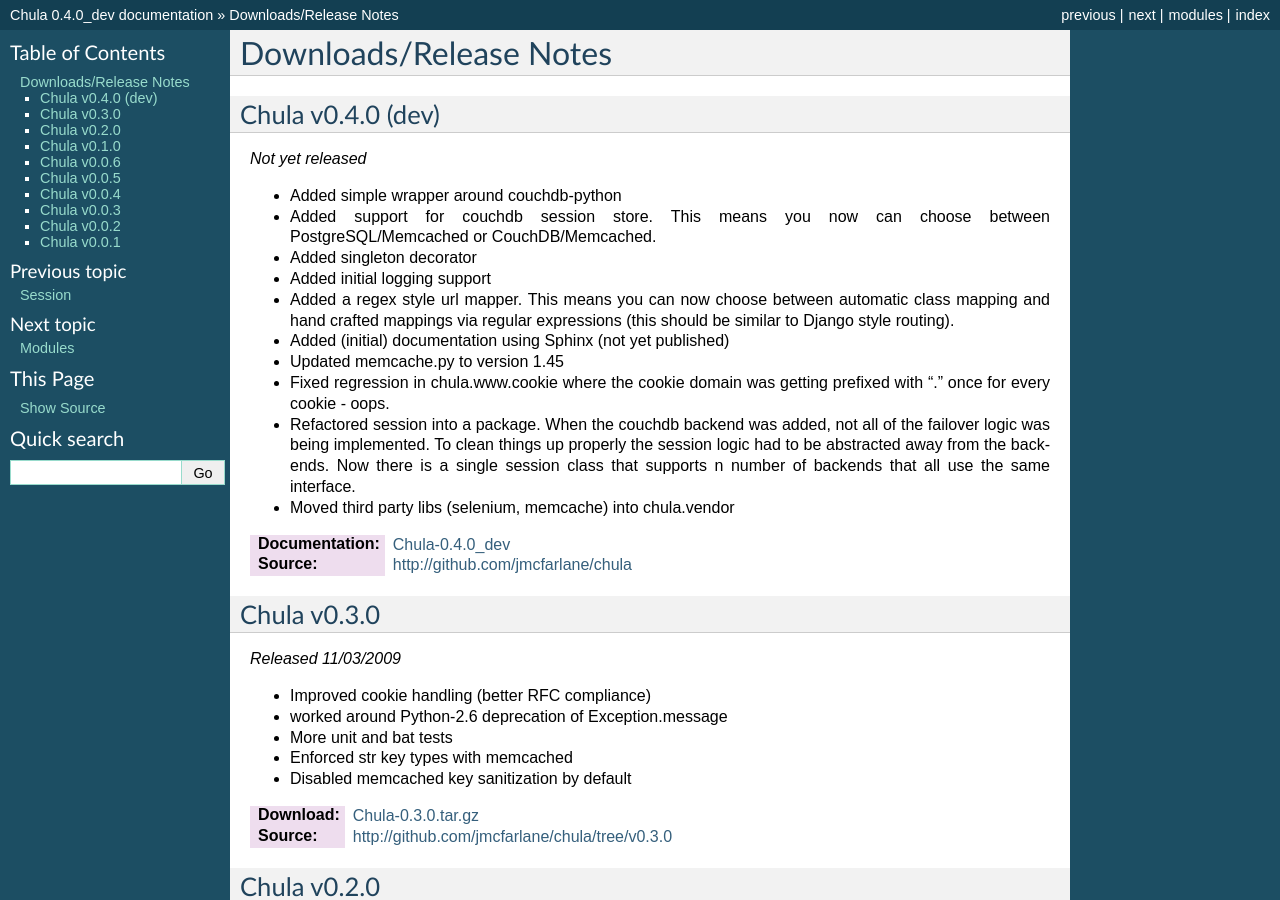
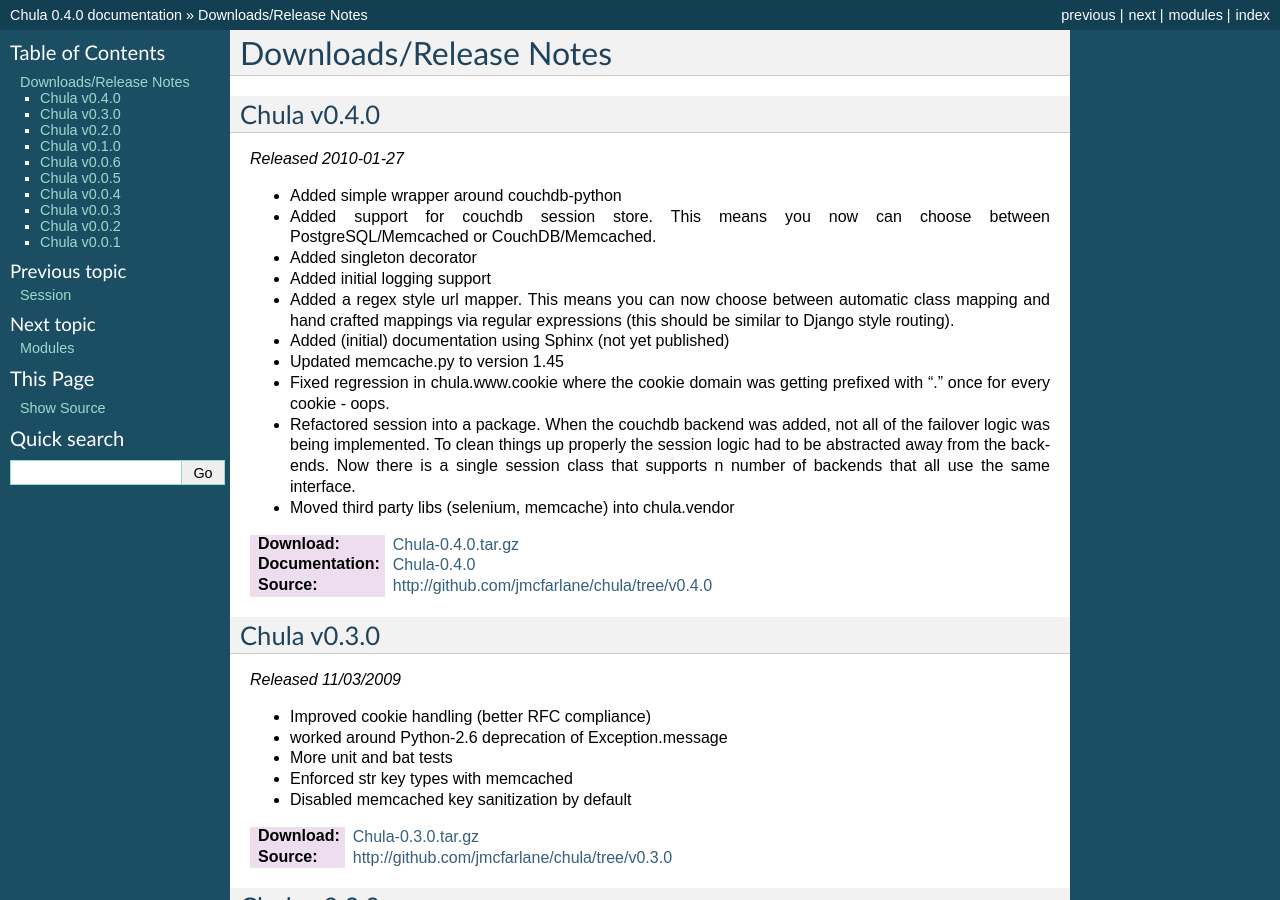
Before and after one commit to jmcfarlane/chula, a Sphinx documentation site: the page built from docs/changelog.rst, in a window 1280 px wide and 900 px high. Built offline with Sphinx 7.4.7, drawn with Linux system fonts in a browser that asks for light colours; some of the changed text lies outside the part shown.

Commit message:
[RELEASE] candidate for 0.4.0

```diff
--- a/chula/__init__.py
+++ b/chula/__init__.py
@@ -5,7 +5,7 @@
 code generation.
 """
 
-__VERSION__ = '0.4.0_dev'
+__VERSION__ = '0.4.0'
 version = __VERSION__
 
 package_dir = 'chula'
--- a/docs/changelog.rst
+++ b/docs/changelog.rst
@@ -2,10 +2,18 @@
 Downloads/Release Notes
 =======================
 
-Chula v0.4.0 (dev)
-++++++++++++++++++
+.. Chula v0.5.0 (dev)
+   ++++++++++++++++++
 
-*Not yet released*
+   *Not yet released*
+
+   :Documentation: `Chula-0.5.0_dev </0.5.0_dev>`_
+   :Source: http://github.com/jmcfarlane/chula
+
+Chula v0.4.0
+++++++++++++
+
+*Released 2010-01-27*
 
 * Added simple wrapper around couchdb-python
 * Added support for couchdb session store. This means you now can
@@ -26,8 +34,9 @@
   number of backends that all use the same interface.
 * Moved third party libs (selenium, memcache) into chula.vendor
 
-:Documentation: `Chula-0.4.0_dev </0.4.0_dev>`_
-:Source: http://github.com/jmcfarlane/chula
+:Download: `Chula-0.4.0.tar.gz </downloads/Chula-0.4.0.tar.gz>`_
+:Documentation: `Chula-0.4.0 </0.4.0>`_
+:Source: http://github.com/jmcfarlane/chula/tree/v0.4.0
 
 Chula v0.3.0
 ++++++++++++
```
Also changed, not shown: setup.py (+4 -3 lines).
